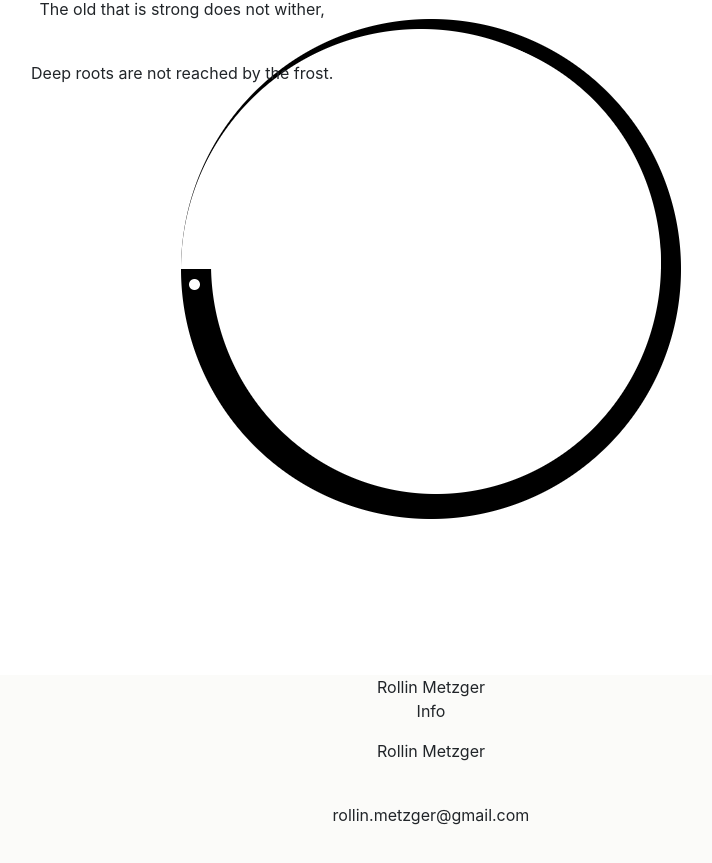
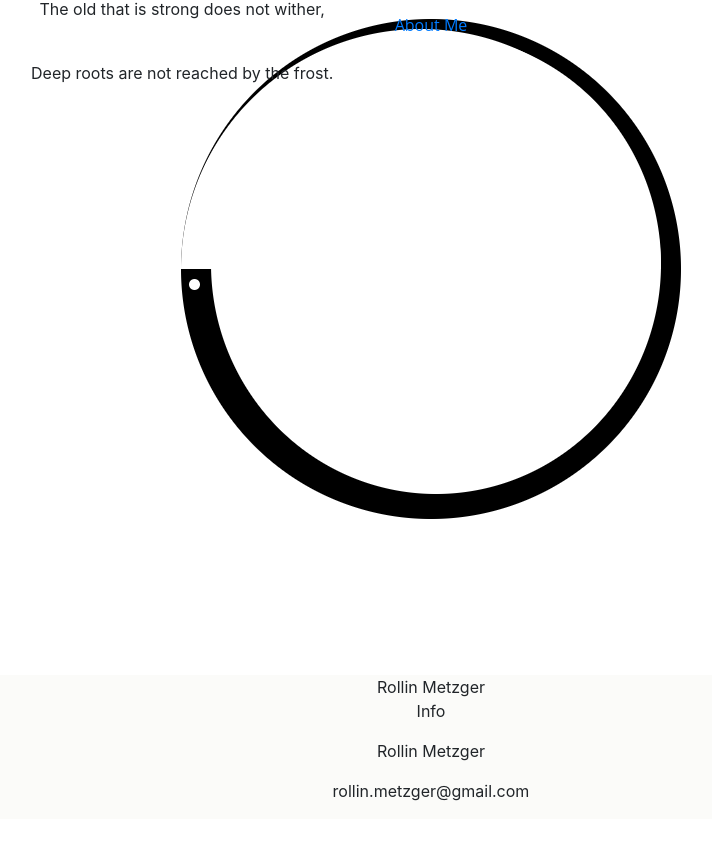
Before and after one commit to alcesalces11331/Portfolio, a React (Create React App) app: page /about in a window 1280 px wide. Shown: the part 187-1050 px from the top of the page, without its empty margins (209-921 px from the left). After the commit the page ends 1006 px from the top, so only its background shows below. Built offline with nearby package versions, Linux system fonts and the light colour scheme.

Commit message:
Refactor img element to a react Image

```diff
--- a/src/App.css
+++ b/src/App.css
@@ -2,6 +2,9 @@
   text-align: center;
   background-color:rgb(251,251,249);
   width: 100%;
+  flex-direction: column;
+  display: flex;
+  min-height: 100vh;
 }
 
 .App-logo {
@@ -139,16 +142,26 @@
 .personal-quote-container {
   display: relative;
   position: absolute;
-  z-index: 4;
+  z-index: 6;
 }
 
 #home-background-image-main {
   display: inline-flex;
+  position: relative;
+  z-index: 2;
 }
 
 #home-background-image-main img {
   background-position: center;
   background-repeat: no-repeat;
   background-size: cover;
+  z-index: 0;
+}
 
+/* ##################### FOOTER ##################### */
+
+#footer {
+  position: relative;
+  z-index: 10;
+  flex-grow: 1;
 }
--- a/src/components/Footer.js
+++ b/src/components/Footer.js
@@ -2,9 +2,9 @@
 
 const Footer = props => {
     return(
-        <div id="contact-info" className="align-center">
-            <p>Rollin Metzger</p><br />
-            <p>rollin.metzger@gmail.com</p><br />
+        <div id="footer" className="align-center">
+            <p>Rollin Metzger</p>
+            <p>rollin.metzger@gmail.com</p>
         </div>
     )
 }
--- a/src/containers/Home.js
+++ b/src/containers/Home.js
@@ -1,5 +1,6 @@
 import React, { Component } from 'react';
 import oroborosEnso from '../images/oroborosEnso.png';
+import Image from 'react-bootstrap/Image';
 //import lodgepoleForestB from '../images/lodgepoleForestB.jpg';
 
 class Home extends Component {
@@ -8,7 +9,7 @@
         return(
             <div id="App-body-main">
                 <div id="home-background-image-main">
-                    <img src={oroborosEnso} alt="oroboso enso" className="App-logo-spin App-logo"/>
+                    <Image src={oroborosEnso} alt="oroboso enso" className="App-logo-spin App-logo" roundedCircle />
                     <div className="body-main-inner">
                         <div className="personal-text-container">
                             <div>
```
